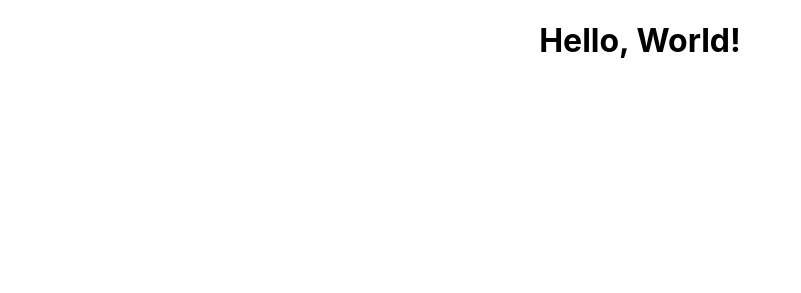
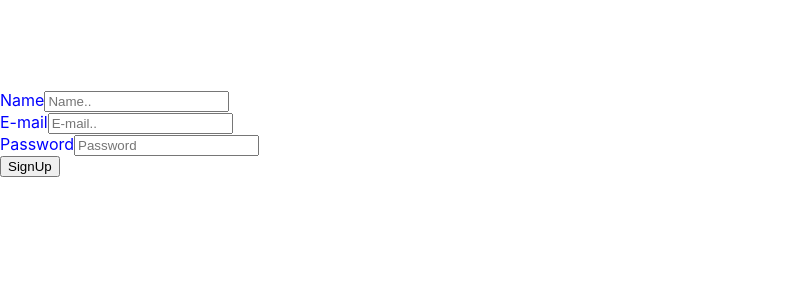
Before and after one commit to saiteja6/signup-form, a React app: page / in a window 1280 px wide. Shown: the whole page, without its empty margins (0-801 px from the left). Built offline with nearby package versions, Linux system fonts and the light colour scheme.

Commit message:
react-router added

```diff
--- a/src/App.css
+++ b/src/App.css
@@ -36,3 +36,12 @@
     transform: rotate(360deg);
   }
 }
+
+.SignupForm {
+  margin-top: 90px;
+  color: blue;
+  display: flex;
+  flex-direction: column;
+  align-items: flex-start;
+  height: 200px;
+}
--- a/src/containers/App.js
+++ b/src/containers/App.js
@@ -1,5 +1,13 @@
 import '../App.css';
+import {
+  BrowserRouter as Router,
+  Switch,
+  Route,
+  Link
+} from "react-router-dom";
 import Signup from './Signup'
+
+
 
 function App() {
   return (
--- a/src/containers/Signup.js
+++ b/src/containers/Signup.js
@@ -2,26 +2,62 @@ import React, { Component } from 'react'
 
 export default class Signup extends Component {
 
+    state = {
+        name: "",
+        email: "",
+        password: ""
+    }
+
+    handleChange = event => {
+        const {name, value} = event.target
+        this.setState({
+            [name]: value
+        })
+    }
+
+    handleSubmit(event) {
+        event.preventDefault()
+    }
+
     render() {
         return (
             <div>
-                {/* <form onSubmit={}>
+                <form
+                    className="SignupForm"
+                    onSubmit={this.handleSubmit}>
+                    <label> Name
                     <input
                         type="text"
-                        placeholder="Name"
-                        name=""
-                        value={}
-                        onChange={}
+                        placeholder="Name.."
+                        name="name"
+                        value={this.state.name}
+                        onChange={this.handleChange}
                     />
+                    </label>
+                    <label> E-mail
                     <input
                         type="text"
-                        placeholder="Name"
-                        name=""
-                        value={}
-                        onChange={}
+                        placeholder="E-mail.."
+                        name="email"
+                        value={this.state.email}
+                        onChange={this.handleChange}
                     />
-                </form> */}
-                <h1>Hello, World!</h1>
+                    </label>
+                    <label> Password
+                    <input
+                        type="password"
+                        placeholder="Password"
+                        name="password"
+                        value={this.state.password}
+                        onChange={this.handleChange}
+                    />
+                    </label>
+                    <button>SignUp</button>
+                </form>
+                {/* <h1>Hello, World!</h1>    */}
+                <h5>{this.state.name}</h5>
+                <h5>{this.state.email}</h5>
+                <h5>{this.state.password}</h5>
             </div>
         )
     }
```
